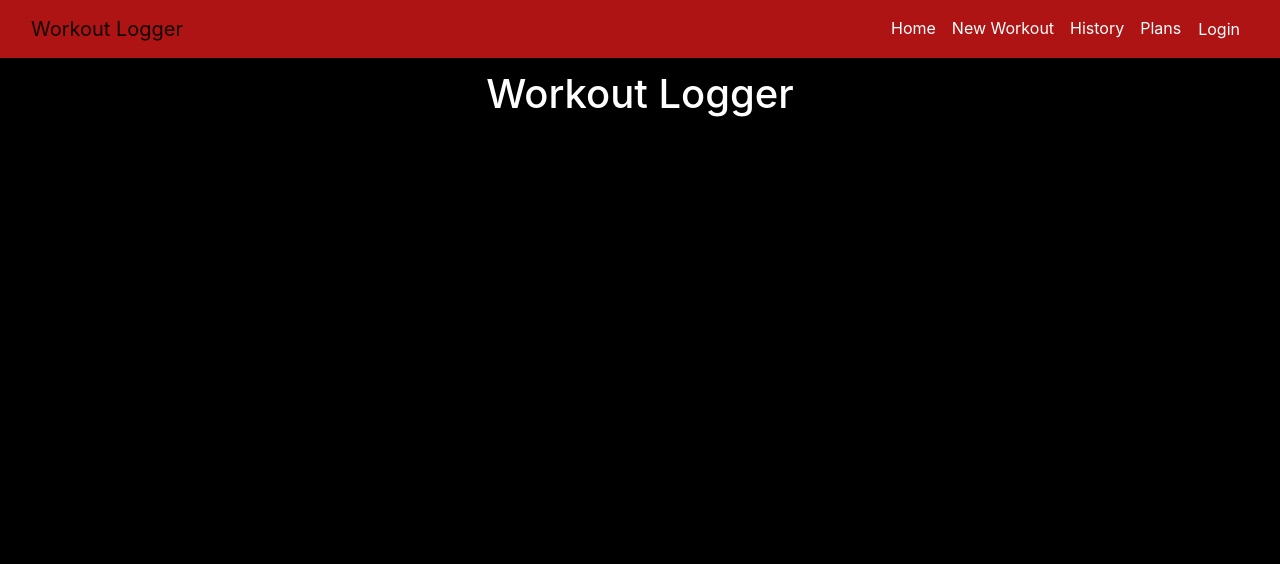
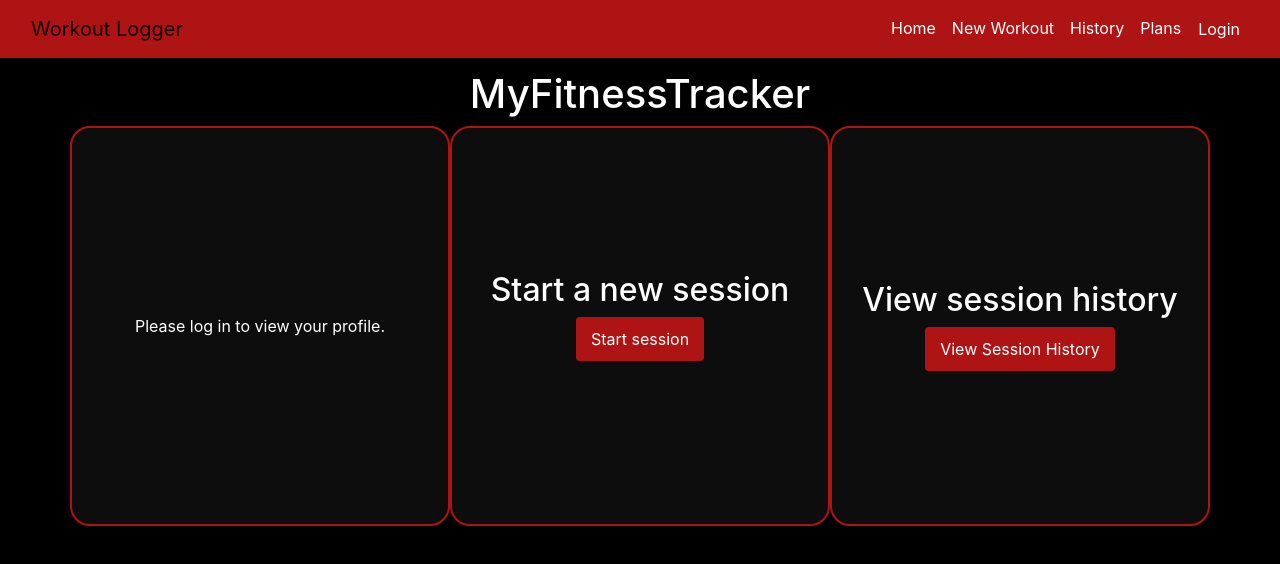
Before and after one commit to Mneset/workoutLoggerFrontEnd, a React (Create React App) app: page / in a window 1280 px wide. Shown: the top 564 px of the page. Built offline with nearby package versions, Linux system fonts and the light colour scheme.

Commit message:
a few changes to ui

```diff
--- a/src/App.jsx
+++ b/src/App.jsx
@@ -6,7 +6,9 @@ import StartSessionComponent from './components/startSessionComponent';
 import SessionContentComponent from './components/sessionContentComponent.js';
 import GetSessionsComponent from './components/getSessionsComponent';
 import NavbarComponent from './components/navbarComponent.js'
-import Profile from './components/profileComponent.js'
+import ProfileComponent from './components/profileComponent.js'
+import SesssionRedirectComponent from './components/sessionRedirectComponent.js';
+import HistoryRedirectComponent from './components/historyRedirectComponent.js';
 
 
 function App() {
@@ -32,8 +34,12 @@ function App() {
         <Routes>
           <Route path="/" element={
             <div>
-              <h1>Workout Logger</h1>
-              <Profile/>
+              <h1 className='main-header'>MyFitnessTracker</h1>
+              <div className='main-container'>
+                <ProfileComponent/>
+                <SesssionRedirectComponent onSessionStart={handleSessionStarted} />
+                <HistoryRedirectComponent />
+              </div>
             </div>
             } />
           <Route path="/new-session" element={
--- /dev/null
+++ b/src/components/historyRedirectComponent.js
@@ -0,0 +1,18 @@
+import { useNavigate } from 'react-router-dom';
+
+const HistoryRedirectComponent = () => {
+    const navigate = useNavigate();
+
+    const redirectToHistory = () => {
+        navigate('/session-history');
+    }
+
+    return (
+        <div className='history-redirect-container'>
+            <h2>View session history</h2>
+            <button onClick={redirectToHistory}>View Session History</button>
+        </div>
+    )
+}
+
+export default HistoryRedirectComponent;
--- a/src/components/profileComponent.js
+++ b/src/components/profileComponent.js
@@ -1,12 +1,17 @@
-import React, { useEffect, useState } from "react";
+import React from "react";
 import { useAuth0 } from "@auth0/auth0-react";
 
 const Profile = () => {
   const { user, isAuthenticated } = useAuth0();
 
+  if (!isAuthenticated) {
+    return <div className="profile-container">Please log in to view your profile.</div>;
+  }
+
   return (
     isAuthenticated && (
-      <div>
+      <div className="profile-container">
+        <h1>User Profile</h1>
         <img src={user.picture} alt={user.nickname} />
         <h2>{user.nickname}</h2>
         <p>{user.email}</p>
--- a/src/components/sessionContentComponent.js
+++ b/src/components/sessionContentComponent.js
@@ -141,10 +141,10 @@ function SessionContentComponent( {sessionLogId, onSessionEnd }) {
     id="exerciseSearch"
     name="exerciseSearch"
     placeholder="Type to search..."
-    value={searchQuery || selectedExerciseName} // Show selectedExerciseName if searchQuery is empty
+    value={searchQuery || selectedExerciseName}
     onChange={(e) => {
-        setSearchQuery(e.target.value); // Update searchQuery when typing
-        setSelectedExerciseName(''); // Clear selectedExerciseName when typing
+        setSearchQuery(e.target.value);
+        setSelectedExerciseName('');
     }}
 />
 {/* Show the list only when the user is typing */}
@@ -160,9 +160,8 @@ function SessionContentComponent( {sessionLogId, onSessionEnd }) {
                     style={{ cursor: 'pointer', padding: '5px 0' }}
                     onClick={() => {
                         console.log('Selected exercise ID:', exercise.id);
-                        setExerciseId(exercise.id); // Set the selected exercise ID
-                        setSelectedExerciseName(exercise.name); // Set the selected exercise name
-                        setSearchQuery(''); // Clear the search query to hide the list
+                        setExerciseId(exercise.id);
+                        setSearchQuery('');
                     }}
                 >
                     {exercise.name}
--- /dev/null
+++ b/src/components/sessionRedirectComponent.js
@@ -0,0 +1,48 @@
+import React, { useState, useEffect } from 'react';
+import { useAuth0 } from "@auth0/auth0-react";
+import { useNavigate } from 'react-router-dom';
+import api from '../api';
+
+const SesssionRedirectComponent = ({ onSessionStart }) => {
+    const { getAccessTokenSilently, user } = useAuth0();
+    const navigate = useNavigate();
+
+     const handleStartSession = async (e) => {
+        e.preventDefault();
+        try {
+            const accessToken = await getAccessTokenSilently({
+                authorizationParams: {
+                    audience: 'https://dev-n8xnfzfw0w26p6nq.us.auth0.com/api/v2/',
+                    scope: "openid start:session",
+                },
+            });
+
+            console.log('user.sub:', user.sub);
+            console.log("Access Token:", accessToken);
+
+            const response = await api.post('/new-session', {userId: user.sub}, {
+                    headers: {
+                        Authorization: `Bearer ${accessToken}`
+                    }
+                });
+
+            console.log("Session started:", response);
+            alert("Session started!");
+            onSessionStart(response.data.sessionLogId);
+            navigate("/new-session")
+        } catch (error) {
+            console.error("Error starting session:", error);
+        }
+    }
+
+    return (
+        <div className='session-redirect-container'>
+            <h2>Start a new session</h2>
+            <form className='start-session-form' onSubmit={handleStartSession}>
+                <button type="submit">Start session</button>
+            </form>
+        </div>
+    )
+}
+
+export default SesssionRedirectComponent;
--- a/src/global.css
+++ b/src/global.css
@@ -16,7 +16,7 @@ body {
     color: white;
 }
 
-h1 {
+.main-header {
     text-align: center;
 }
 
@@ -39,7 +39,7 @@ form input {
     border-radius: 4px;
 }
 
-form button {
+button {
     padding: 10px 15px;
     background-color: rgb(175, 20, 20);
     color: white;
@@ -49,9 +49,9 @@ form button {
 }
 
 form button:hover {
-    transform: scale(1.2); /* Scales the button to 1.2 times its original size */
+    transform: scale(1.2);
     background-color: darkred;
-    transition: transform 0.2s ease; /* Smooth transition */
+    transition: transform 0.2s ease;
 }
 
 table {
@@ -128,3 +128,43 @@ th {
         background-color: white;
         color: black;
 }
+
+img {
+    max-width: 200px;
+    border-radius: 50%;
+}
+
+.main-container {
+    display: flex;
+    justify-content: space-evenly;
+}
+
+.profile-container,
+.session-redirect-container,
+.history-redirect-container {
+    display: flex;
+    justify-content: center;
+    align-items: center; /* Add this line */
+    flex-direction: column;
+    background: rgba(255,255,255,0.05);
+    height: 400px;
+    width: 400px;
+    border: 2px solid rgb(175, 20, 20);
+    border-radius: 20px;
+    padding: 20px;
+}
+
+.session-redirect-container form {
+    width: 100%;
+    display: flex;
+    flex-direction: column;
+    align-items: center;
+}
+
+.session-redirect-container h2,
+.history-redirect-container h2 {
+    width: 100%;
+    display: flex;
+    flex-direction: column;
+    align-items: center;
+}
```
Also changed, not shown: utils/checkForUser.js (added).
